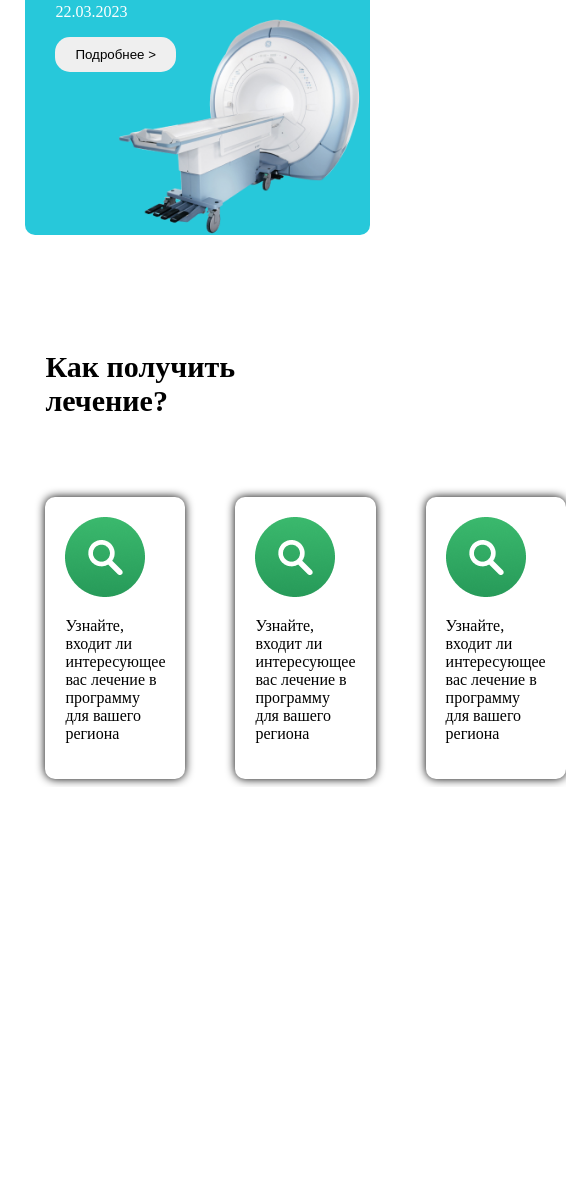
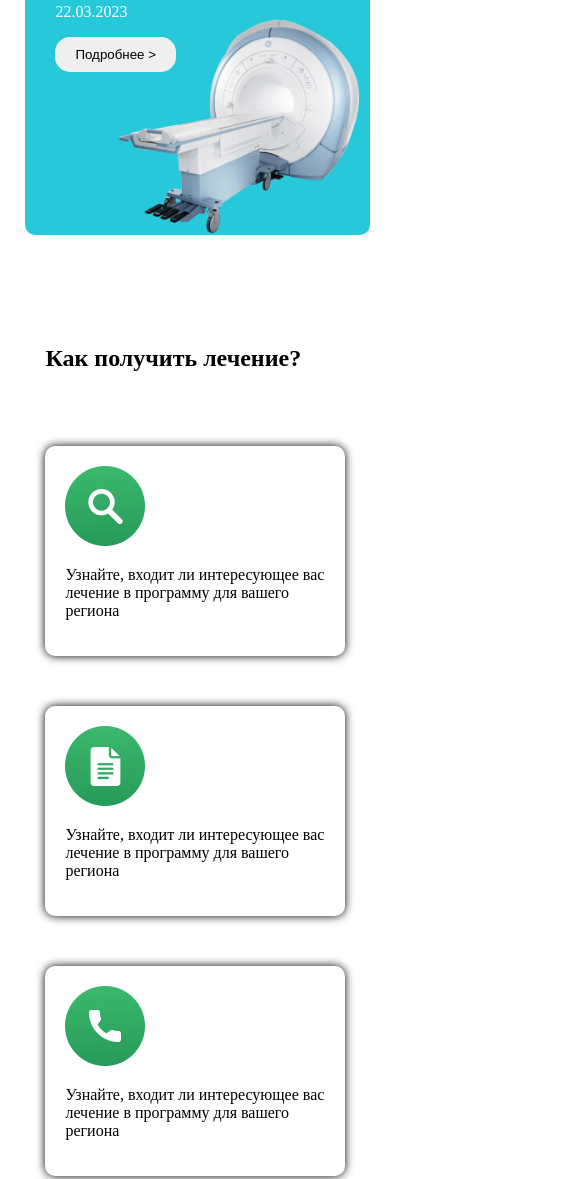
Before and after one commit to ramaz1k/stomsait, a plain HTML site: page index.html in a window 390 px wide. Shown: the part 1149-2328 px from the top of the page, 566 px wide, since content can reach past the window. Before the commit the page ends 1936 px from the top, so only its background shows below. Drawn offline with Linux system fonts and the light colour scheme.

Commit message:
Add phone version

```diff
--- a/index.html
+++ b/index.html
@@ -94,7 +94,7 @@
         </div>
     </section>
 
-    <section class="sec1">
+    <section class="sec2">
         <br>
         <br>
         <br>
@@ -113,13 +113,13 @@
 
             </div>
             <div class="didi">
-                <img src="./Frame 153.png" alt="">
+                <img src="./Frame 129.png" alt="">
                 <p>Узнайте, входит ли интересующее вас лечение в программу для вашего региона</p>
 
 
             </div>
             <div class="didi">
-                <img src="./Frame 153.png" alt="">
+                <img src="./Frame 153 (1).png" alt="">
                 <p>Узнайте, входит ли интересующее вас лечение в программу для вашего региона</p>
 
 
@@ -145,6 +145,7 @@
 
 
 
+
 </body>
 
 </html>
--- a/style.scss
+++ b/style.scss
@@ -81,6 +81,13 @@ header {
   @extend .box1;
   background-color: #27C8DA;
 }
+
+
+.sec2{
+  width: 80%;
+  margin: auto;
+
+}
 .dddd{
   display: flex;
   gap: 50px;
@@ -157,4 +164,11 @@ header {
     }
   }
 
+
+.divo{
+  flex-wrap: wrap;
 }
+
+
+
+}
```
Also changed, not shown: Frame 129.png (added), Frame 153 (1).png (added), style.css, 1 other file.
